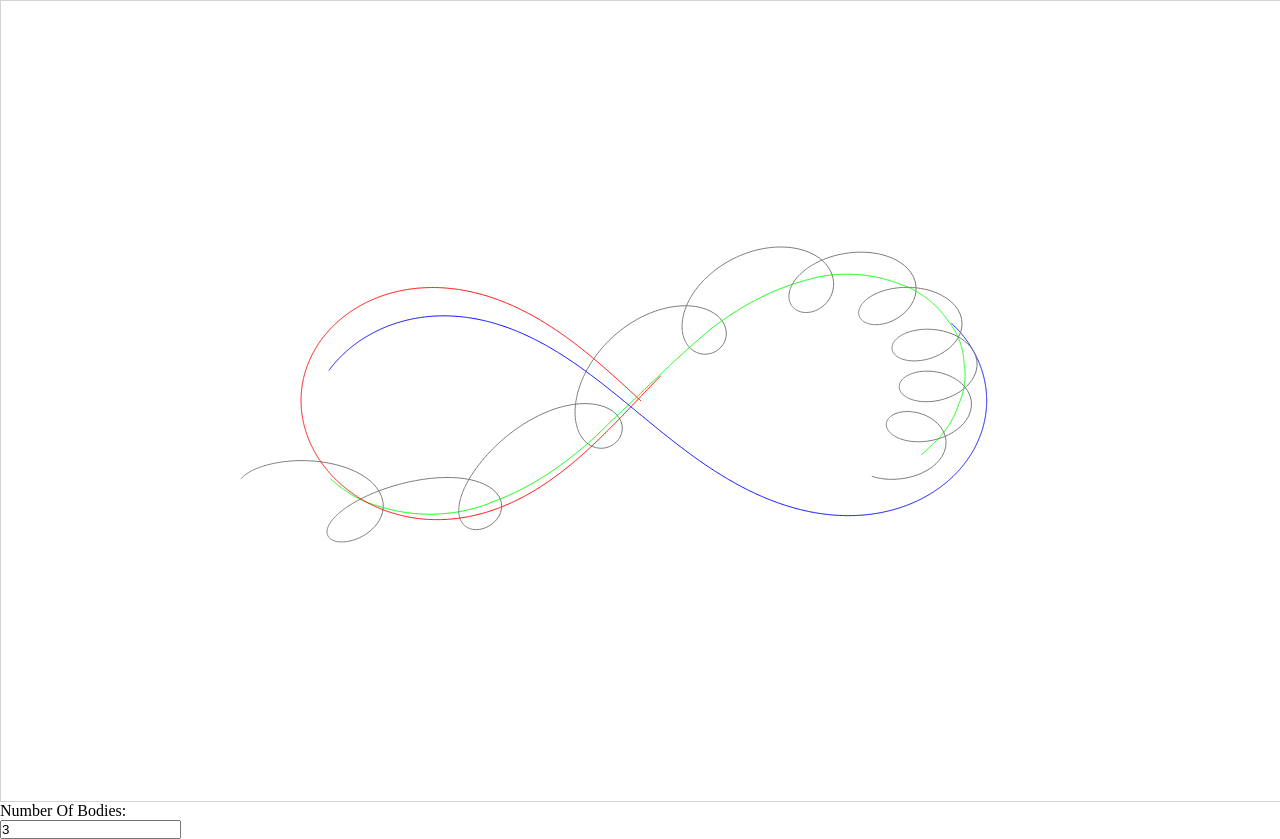
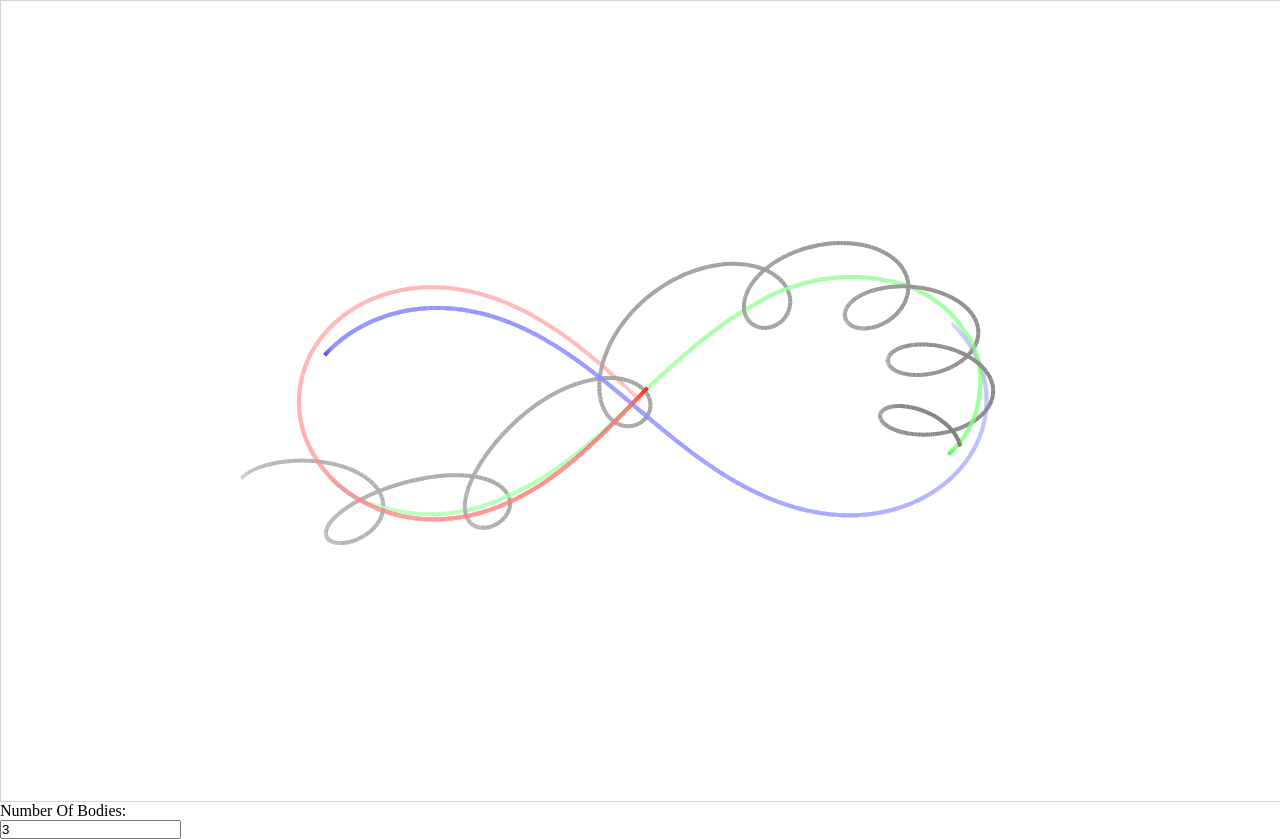
Before and after one commit to benbenbenben404/ben-site, a plain HTML site: page index.html in a window 1280 px wide. Drawn offline with Linux system fonts and the light colour scheme.

Commit message:
Update index.html

```diff
--- a/index.html
+++ b/index.html
@@ -49,15 +49,17 @@
             constructor(pos, vel, mass, color) {
                 this.pos = pos
                 this.prev_pos = pos
+                this.next_pos = pos
                 this.vel = vel
                 this.mass = mass
                 this.color = color
                 this.id = getRandomInt(300000000)
                 this.ctx = document.getElementById("myCanvas").getContext("2d");
             }
-            tick(bodies) {
+            tick1(bodies) {
                 var force = new Vector2(0, 0)
                 this.prev_pos = this.pos
+                var body
                 for (body of bodies) {
 
                     if (body.id == this.id) {
@@ -67,24 +69,26 @@
                     //console.log(distance_squared)
 
                     var dir = this.pos.subtract(body.pos).normalised()
-                    var force_strength =- G * body.mass / distance_squared
+                    var force_strength = - G * body.mass / distance_squared
                     force = force.add(new Vector2(dir.x * force_strength, dir.y * force_strength))
                     //console.log(force)
                 }
                 this.vel = this.vel.add(force)
-                this.pos = this.pos.add(this.vel)
+                this.next_pos = this.pos.add(this.vel)
                 this.draw()
                 //console.log(this.pos.x,this.pos.y)
             }
-
+            tick2(bodies) {
+                this.pos = this.next_pos                //console.log(this.pos.x,this.pos.y)
+            }
             draw() {
-
+                this.ctx.lineWidth = 4;
                 this.ctx.beginPath();
 
                 this.ctx.moveTo(canvas_to_pixel(this.prev_pos).x, canvas_to_pixel(this.prev_pos).y)
                 this.ctx.strokeStyle = this.color
 
-                this.ctx.lineTo(canvas_to_pixel(this.pos).x, canvas_to_pixel(this.pos).y);
+                this.ctx.lineTo(canvas_to_pixel(this.next_pos).x, canvas_to_pixel(this.next_pos).y);
                 this.ctx.stroke();
             }
         }
@@ -113,9 +117,9 @@
         bodies.push(new Body(new Vector2(-125.000436*4, 24.308753*4), new Vector2(0.4662036850, -0.5923657300), 0.1, "rgb(122, 122, 122)"))
 
         //3 bodies
-        bodies.push(new Body(new Vector2(-97.000436*4, 24.308753*4), new Vector2(0.4662036850, 0.4323657300), 10, "rgb(0, 255, 0)"))
+        bodies.push(new Body(new Vector2(-97.000436 * 4, 24.308753 * 4), new Vector2(0.4662036850, 0.4323657300), 10, "rgb(0, 255, 0)"))
         bodies.push(new Body(new Vector2(0, 0), new Vector2(-0.93240737, -0.86473146), 10, "rgb(255,0 , 0)"))
-        bodies.push(new Body(new Vector2(97.000436*4, -24.308753*4), new Vector2(0.4662036850, 0.4323657300), 10, "rgb(0, 0, 255)"))
+        bodies.push(new Body(new Vector2(97.000436 * 4, -24.308753 * 4), new Vector2(0.4662036850, 0.4323657300), 10, "rgb(0, 0, 255)"))
         var G = 40
 
         //solar system
@@ -125,13 +129,32 @@
                 var G = 0.5 */
 
         console.log(bodies)
+        var tick_counter=0
         setInterval(physicsTick, 0.1);
 
         function physicsTick() {
-            for (body of bodies) {
+            tick_counter+=1
+            for (_body of bodies) {
 
-                body.tick(bodies)
+                _body.tick1(bodies)
+                console.log(_body)
                 //body.draw()
+
+            }
+            for (_body of bodies) {
+
+                //console.log(body)
+                _body.tick2(bodies)
+                //body.draw()
+                //ctx.globalAlpha = 0.001;
+                ctx.fillStyle = "rgba(255, 255, 255, 0.005)";
+                ctx.fillRect(0, 0, screen_size.x, screen_size.y);
+                //ctx.globalAlpha = 1;
+
+            }
+            if (tick_counter%100==1){
+                ctx.fillStyle = "rgba(255, 255, 255, 0.04)";
+                ctx.fillRect(0, 0, screen_size.x, screen_size.y);
 
             }
 
```
Lines whose indentation alone changed are shown as unchanged.
